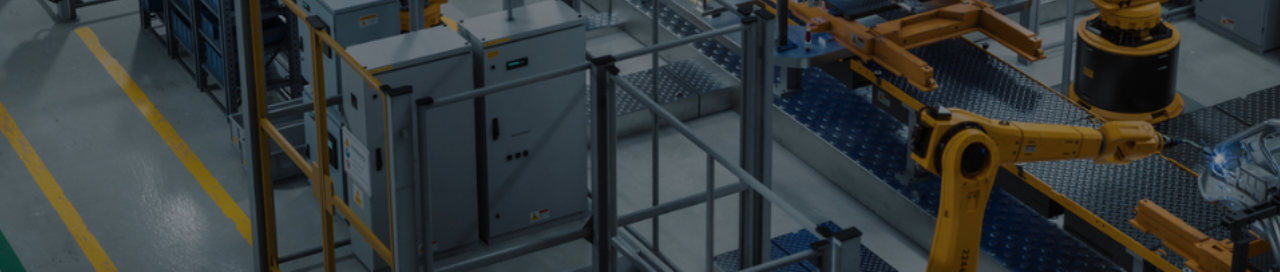
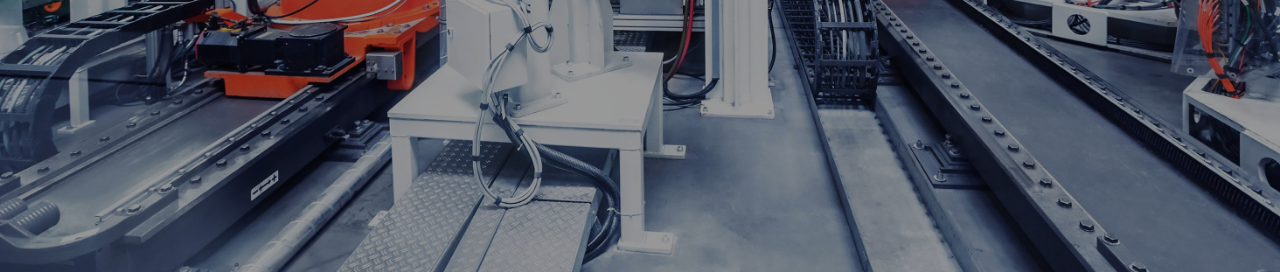
Before and after one commit to JerryVW/Landing-Page, a plain HTML site: page index.html in a window 1280 px wide. Shown: the part 528-800 px from the top of the page. Drawn offline with Linux system fonts and the light colour scheme.

Commit message:
Changed main background image

```diff
--- a/styles.css
+++ b/styles.css
@@ -21,15 +21,15 @@ html {
 			from(rgba(0, 0, 0, 0.4)),
 			to(rgba(0, 0, 0, 0.4))
 		),
-		url('images/automation1.jpeg');
+		url('images/automation2.jpeg');
 	background: -o-linear-gradient(top, rgba(0, 0, 0, 0.4), rgba(0, 0, 0, 0.4)),
-		url('images/automation1.jpeg');
+		url('images/automation2.jpeg');
 	background: linear-gradient(
 			to bottom,
 			rgba(0, 0, 0, 0.4),
 			rgba(0, 0, 0, 0.4)
 		),
-		url('images/automation1.jpeg');
+		url('images/automation2.jpeg');
 	height: 100vh;
 	background-size: cover;
 	background-position: center;
```
Also changed, not shown: images/automation2.jpeg (added).
